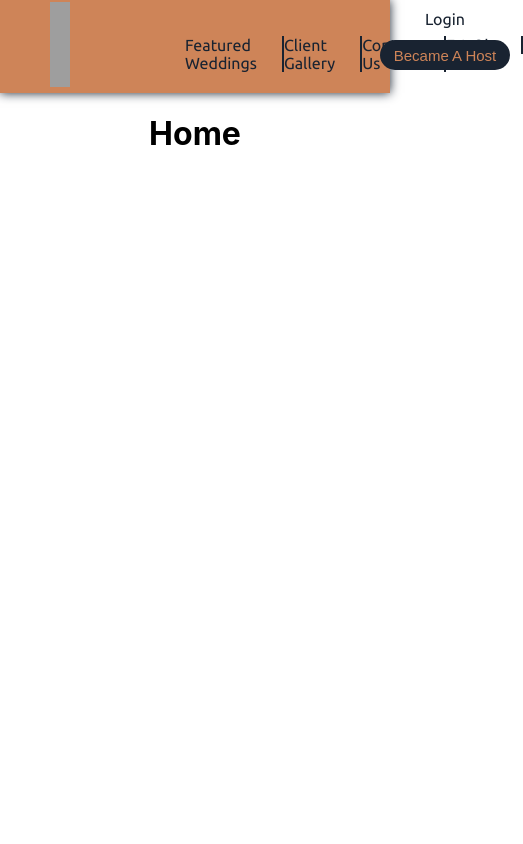
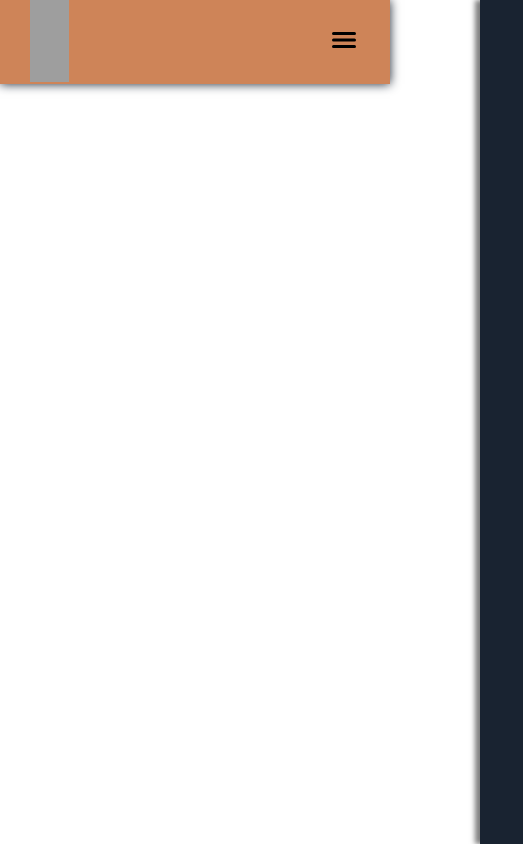
Before and after one commit to srivasanth23/Be_my_guest, a React (Create React App) app in the folder client/: page / in a window 390 px wide. Shown: the whole page, 523 px wide, since content can reach past the window. Built offline with nearby package versions, Linux system fonts and the light colour scheme; grey boxes are pictures that could not be loaded.

Commit message:
Navbar for mobile view updated

```diff
--- a/client/src/components/Navbar/index.css
+++ b/client/src/components/Navbar/index.css
@@ -1,41 +1,57 @@
 @import url('https://fonts.googleapis.com/css2?family=Nunito:ital,wght@0,200..1000;1,200..1000&family=Ubuntu:ital,wght@0,300;0,400;0,500;0,700;1,300;1,400;1,500;1,700&display=swap');
+:root{
+    --text: #192331;
+    --background: #f6eddf;
+    --primary: #e4b6a0;
+    --secondary: #a55d40;
+    --accent: #ce8458;
+}
+
 .navbar{
-    height: 11vh;
+    height: 10vh;
     width: 100vw;
     display: flex;
     flex-direction: row;
     justify-content: space-between;
     align-items: center;
-    background-color: #ce8458;
+    background-color: var(--accent);
     padding: 0px 50px;
     box-shadow: #192331 0px 0px 10px;
+    position: fixed;
+    top: 0;
+    right: 0;
 }
 
 .navbar-home-logo{
-    height: 10vh;
+    height: 100%;
     width: 5vw;
 }
-
-.inner-navbar-container{
-    display: flex;
-    flex-direction: row;
-    align-items: center;
-    width: 50vw;
-    height: 100%;
-    justify-content: flex-start;
-}
-
 
 .unordered-list{
     display: flex;
     flex-direction: row;
     justify-content: space-around;
+    align-items: center;
     width: 50vw;
+    height: 100%;
+    margin: 0;
 }
 
 .link-propety{
-    color: #192331;
-    height: 20px;
+    color: var(--text);
+    font-size: 17px;
+    text-decoration: none;
+    list-style-type: none;
+    font-family: 'ubuntu';
+    align-items: center;
+    margin: 0;
+    border-right: 2px solid var(--text);
+    padding-right: 35px;
+}
+
+.link-propety-specific{
+    color: var(--text);
+    font-size: 17px;
     text-decoration: none;
     list-style-type: none;
     font-family: 'ubuntu';
@@ -43,24 +59,31 @@
     margin: 0;
 }
 
-.unordered-list li:first-child {
-    border-right: 2px solid #192331;
-    padding-right: 25px;
+.link-propety-specific:hover, .link-propety:hover{
+    cursor: pointer;
+    color: var(--background);
 }
 
 .became-a-host-button{
-    background-color: #192331;
-    color: #ce8458;
+    background-color: var(--text);
+    color: var(--accent);
     border-radius: 20px;
     font-size: 15px;
-    width: 130px;
+    width: 150px;
     height: 30px;
+    font-weight: 550;
     display: flex;
     flex-direction: row;
     justify-content: center;
     align-items: center;
     border: none;
-    margin-top: 20px
+    margin-top: 5px;
+}
+
+.became-a-host-button:hover{
+    cursor: pointer;
+    box-shadow: #192331 0px 0px 10px;
+    color: var(--background);
 }
 
 .login-rgister-ul{
@@ -74,3 +97,82 @@
 .login{
     margin-top: 10px;
 }
+
+.open-sidebar-button, .close-sidebar-button, .login-md-display, .became-a-host-button-md{
+    display: none;
+}
+
+#sidebar-check{
+    display: none;
+}
+
+
+@media only screen and (max-width: 1200px) {
+    .navbar{
+        padding: 30px;
+    }
+
+    .navbar-home-logo{
+        height: 10vh;
+        width: 10vw;
+    }
+
+    .unordered-list{
+        flex-direction: column;
+        align-items: flex-start;
+        justify-content: flex-start;
+        z-index: 10;
+        width: 300px;
+        background-color: var(--text);
+        height: 100vh;
+        top: 0;
+        right: -100%;
+        position: fixed;
+        box-shadow: -5px 0px 5px rgba(0, 0, 0, 0.50);
+        transition: 0.5s ease-out;
+    }
+
+    .login-md-display, .became-a-host-button-md{
+        display: block;
+    }
+
+    .close-sidebar-button{
+        display: block;
+        color: var(--primary);
+        margin: 20px 0px;
+    }
+
+    .open-sidebar-button{
+        display: block;
+    }
+
+    .login-rgister-ul{
+        display: none;
+    }
+
+    .link-propety{
+        border-right: none;
+        padding-right: 0px;
+        box-sizing: border-box;
+        height: auto;
+        width: 100%;
+        padding: 10px 20px;
+        justify-content: flex-start;
+        color: var(--primary)
+    }
+
+    .link-propety-specific{
+        border-right: none;
+        padding-right: 0px;
+        box-sizing: border-box;
+        height: auto;
+        width: 100%;
+        padding: 10px 20px;
+        justify-content: flex-start;
+        color: var(--primary)
+    }
+
+    #sidebar-check:checked ~ .unordered-list{
+        right: 0;
+    }
+}
--- a/client/src/components/Navbar/index.js
+++ b/client/src/components/Navbar/index.js
@@ -1,4 +1,5 @@
 import { Link } from "react-router-dom";
+import { IoMenu, IoClose } from "react-icons/io5";
 import "./index.css";
 
 const Navbar = () => {
@@ -11,8 +12,14 @@ const Navbar = () => {
           className="navbar-home-logo"
         />
       </Link>
-      <div className="inner-navbar-container">
+      <input type="checkbox" id="sidebar-check" />
+      <label htmlFor="sidebar-check" className="open-sidebar-button">
+        <IoMenu size={32} />
+      </label>
       <ul className="unordered-list">
+        <label htmlFor="sidebar-check" className="close-sidebar-button">
+          <IoClose size={32} />
+        </label>
         <Link to="/featured-weddings" className="link-propety">
           <li>Featured Weddings</li>
         </Link>
@@ -22,19 +29,24 @@ const Navbar = () => {
         <Link to="/contact-us" className="link-propety">
           <li>Contact Us</li>
         </Link>
-          <Link to="/faq" className="link-propety">
+        <Link to="/faq" className="link-propety-specific">
           <li>F.A.Q's</li>
+        </Link>
+        <Link to="/login" className="link-propety-specific">
+          <li className="login-md-display">Login</li>
+        </Link>
+        <Link to="/register" className="link-propety-specific">
+          <li className="became-a-host-button-md">Became A Host</li>
         </Link>
       </ul>
       <ul className="login-rgister-ul">
-          <Link to="/login" className="link-propety">
+        <Link to="/login" className="link-propety-specific">
           <li className="login">Login</li>
         </Link>
-          <Link to="/register" className="link-propety">
+        <Link to="/register" className="link-propety-specific">
           <button className="became-a-host-button">Became A Host</button>
         </Link>
       </ul>
-      </div>
     </nav>
   );
 };
```
Lines whose indentation alone changed are shown as unchanged.
